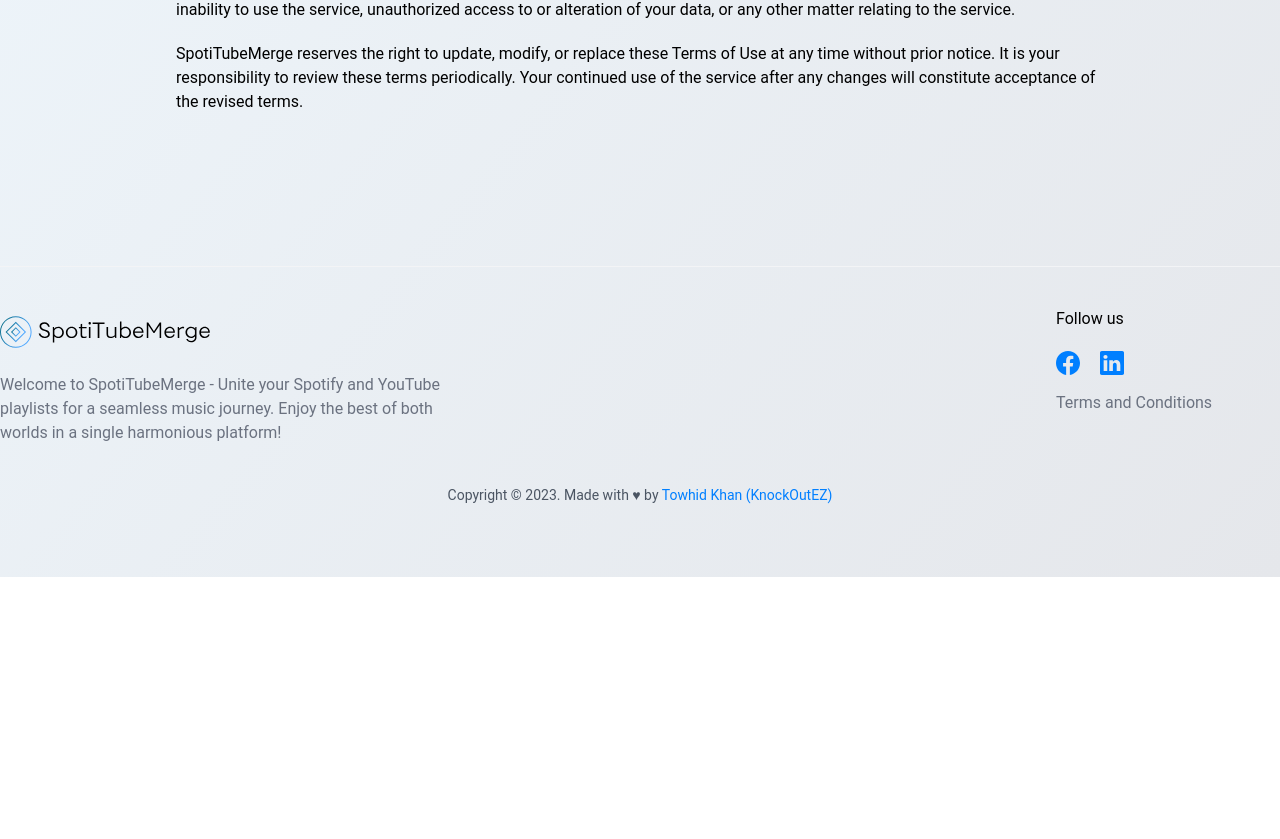
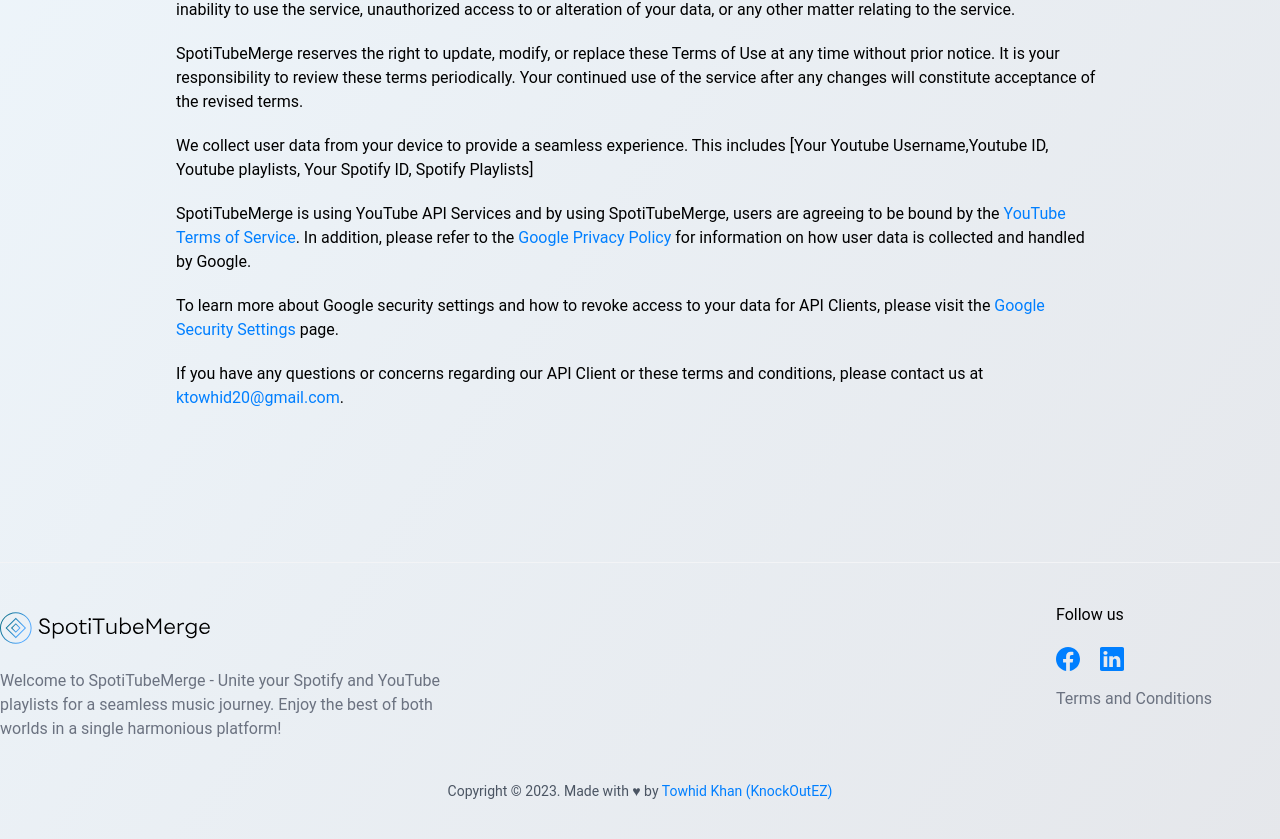
Before and after one commit to nexentra/spotitubemerge, a Next.js app in the folder ui/: page /terms-n-conditions in a window 1280 px wide. Shown: the part 1000-1839 px from the top of the page. Before the commit the page ends 1577 px from the top, so only its background shows below. Built offline with nearby package versions, Linux system fonts and the light colour scheme.

Commit message:
added redis to webhooks. imporoved terms and conditions

```diff
--- a/ui/src/pages/terms-n-conditions/index.tsx
+++ b/ui/src/pages/terms-n-conditions/index.tsx
@@ -1,68 +1,138 @@
-
-
-
 export default function Home() {
   return (
     <main id="content" role="main">
       {/* <!-- Heading --> */}
       <div className="md:max-w-screen-sm text-center px-4 sm:px-6 lg:px-8 pt-24 pb-6 mx-auto">
-      <h1 className="text-2xl font-bold md:text-4xl dark:text-white">Terms &amp; Conditions</h1>
+        <h1 className="text-2xl font-bold md:text-4xl dark:text-white">
+          Terms &amp; Conditions
+        </h1>
       </div>
       {/* <!-- End Heading --> */}
 
       <div className="md:max-w-screen-sm lg:max-w-[992px] px-4 sm:px-6 lg:px-8 pb-12 md:pt-6 sm:pb-20 mx-auto">
         <div className="grid gap-4 md:gap-8">
           <div>
-            <h2 className="text-lg sm:text-xl font-semibold mb-2 dark:text-white">General Terms</h2>
+            <h2 className="text-lg sm:text-xl font-semibold mb-2 dark:text-white">
+              General Terms
+            </h2>
 
             <p className="mb-5 dark:text-gray-400">
-              By accessing and using SpotiTubeMerge, you acknowledge that you have read, understood, and agree to be bound by these Terms of Use. If you do not agree to these terms, please do not use our service.
+              By accessing and using SpotiTubeMerge, you acknowledge that you
+              have read, understood, and agree to be bound by these Terms of
+              Use. If you do not agree to these terms, please do not use our
+              service.
             </p>
 
             <p className="mb-5 dark:text-gray-400">
-              SpotiTubeMerge is an online platform that allows users to merge their Spotify and YouTube playlists by connecting their Google and Spotify accounts using authorized tokens. This allows the user to combine and synchronize their playlists for a seamless music experience.
+              SpotiTubeMerge is an online platform that allows users to merge
+              their Spotify and YouTube playlists by connecting their Google and
+              Spotify accounts using authorized tokens. This allows the user to
+              combine and synchronize their playlists for a seamless music
+              experience.
             </p>
 
             <p className="mb-5 dark:text-gray-400">
-              To use SpotiTubeMerge, you will need to create an account by connecting your Google and Spotify accounts and granting access to the required authentication tokens. You are responsible for maintaining the confidentiality of your account information and for all activities that occur under your account.
+              To use SpotiTubeMerge, you will need to create an account by
+              connecting your Google and Spotify accounts and granting access to
+              the required authentication tokens. You are responsible for
+              maintaining the confidentiality of your account information and
+              for all activities that occur under your account.
             </p>
 
             <p className="mb-5 dark:text-gray-400">
-              We take user privacy and data security seriously. Please review our Privacy Policy to understand how we collect, use, and protect your personal information.
+              We take user privacy and data security seriously. Please review
+              our Privacy Policy to understand how we collect, use, and protect
+              your personal information.
             </p>
 
             <p className="mb-5 dark:text-gray-400">
-              When using SpotiTubeMerge, you agree to:
-              a) Provide accurate and up-to-date information during account registration.
-              b) Not use the service for any illegal, unauthorized, or prohibited purposes.
-              c) Not attempt to disrupt or harm the integrity of SpotiTubeMerge or interfere with other users' experiences.
-              d) Not share your account credentials or authentication tokens with any third parties.
+              When using SpotiTubeMerge, you agree to: a) Provide accurate and
+              up-to-date information during account registration. b) Not use the
+              service for any illegal, unauthorized, or prohibited purposes. c)
+              Not attempt to disrupt or harm the integrity of SpotiTubeMerge or
+              interfere with other users' experiences. d) Not share your account
+              credentials or authentication tokens with any third parties.
             </p>
 
             <p className="mb-5 dark:text-gray-400">
-              SpotiTubeMerge and its content, including but not limited to the website, software, graphics, logos, and trademarks, are the property of SpotiTubeMerge and are protected by intellectual property laws. You agree not to reproduce, modify, distribute, or create derivative works based on our service or content without our explicit written consent.
+              SpotiTubeMerge and its content, including but not limited to the
+              website, software, graphics, logos, and trademarks, are the
+              property of SpotiTubeMerge and are protected by intellectual
+              property laws. You agree not to reproduce, modify, distribute, or
+              create derivative works based on our service or content without
+              our explicit written consent.
             </p>
 
             <p className="mb-5 dark:text-gray-400">
-              SpotiTubeMerge reserves the right to suspend or terminate your access to the service at any time and for any reason, including but not limited to violations of these Terms of Use or applicable laws.
+              SpotiTubeMerge reserves the right to suspend or terminate your
+              access to the service at any time and for any reason, including
+              but not limited to violations of these Terms of Use or applicable
+              laws.
             </p>
 
             <p className="mb-5 dark:text-gray-400">
-              SpotiTubeMerge provides the service on an "as is" and "as available" basis. While we strive to provide a reliable and seamless experience, we do not warrant that the service will be error-free, uninterrupted, or free from harmful components.
+              SpotiTubeMerge provides the service on an "as is" and "as
+              available" basis. While we strive to provide a reliable and
+              seamless experience, we do not warrant that the service will be
+              error-free, uninterrupted, or free from harmful components.
             </p>
 
             <p className="mb-5 dark:text-gray-400">
-              SpotiTubeMerge shall not be liable for any direct, indirect, incidental, special, or consequential damages resulting from the use or inability to use the service, unauthorized access to or alteration of your data, or any other matter relating to the service.
+              SpotiTubeMerge shall not be liable for any direct, indirect,
+              incidental, special, or consequential damages resulting from the
+              use or inability to use the service, unauthorized access to or
+              alteration of your data, or any other matter relating to the
+              service.
             </p>
 
             <p className="mb-5 dark:text-gray-400">
-              SpotiTubeMerge reserves the right to update, modify, or replace these Terms of Use at any time without prior notice. It is your responsibility to review these terms periodically. Your continued use of the service after any changes will constitute acceptance of the revised terms.
+              SpotiTubeMerge reserves the right to update, modify, or replace
+              these Terms of Use at any time without prior notice. It is your
+              responsibility to review these terms periodically. Your continued
+              use of the service after any changes will constitute acceptance of
+              the revised terms.
+            </p>
+
+            <p className="mb-5 dark:text-gray-400">
+              We collect user data from your device to provide a seamless
+              experience. This includes [Your Youtube Username,Youtube ID, Youtube playlists, Your Spotify ID, Spotify Playlists]
+            </p>
+
+            <p className="mb-5 dark:text-gray-400">
+              SpotiTubeMerge is using YouTube API Services and by using
+              SpotiTubeMerge, users are agreeing to be bound by the{" "}
+              <a href="https://www.youtube.com/t/terms" target="__blank">
+                YouTube Terms of Service
+              </a>
+              . In addition, please refer to the{" "}
+              <a href="http://www.google.com/policies/privacy" target="__blank">
+                Google Privacy Policy
+              </a>{" "}
+              for information on how user data is collected and handled by
+              Google.
+            </p>
+
+            <p className="mb-5 dark:text-gray-400">
+              To learn more about Google security settings and how to revoke
+              access to your data for API Clients, please visit the{" "}
+              <a
+                href="https://myaccount.google.com/connections?filters=3,4&hl=en"
+                target="__blank"
+              >
+                Google Security Settings
+              </a>{" "}
+              page.
+            </p>
+
+            <p className="mb-5 dark:text-gray-400">
+              If you have any questions or concerns regarding our API Client or
+              these terms and conditions, please contact us at{" "}
+              <a href="mailto:ktowhid20@gmail.com">ktowhid20@gmail.com</a>.
             </p>
           </div>
         </div>
       </div>
       {/* <!-- End Content --> */}
     </main>
-
   );
 }
```
Also changed, not shown: 2 other files (tests, documents, lock files or other folders). Lines whose indentation alone changed are shown as unchanged.
